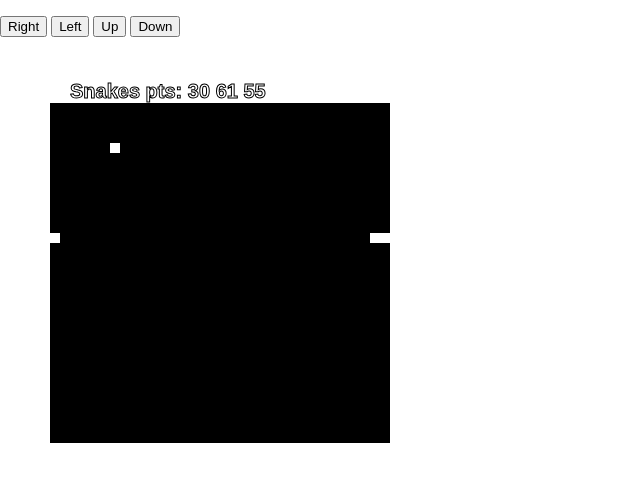
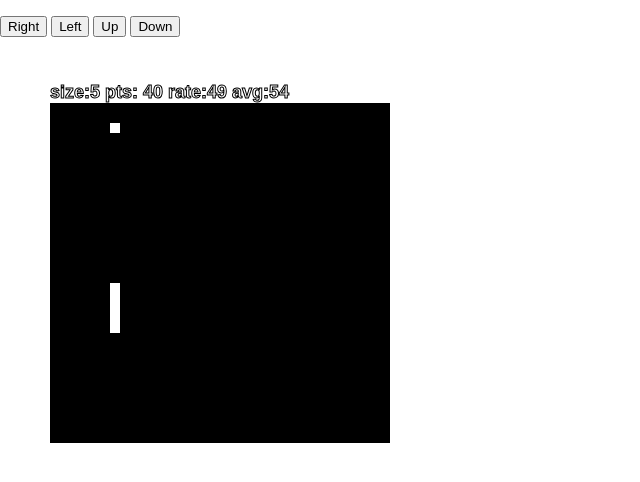
Before and after one commit to JKRuigu/snake_game, a plain HTML site: page index.html in a window 1280 px wide. Shown: the whole page, without its empty margins (0-640 px from the left). Drawn offline with Linux system fonts and the light colour scheme.

Commit message:
modifing styles

```diff
--- a/js/main.js
+++ b/js/main.js
@@ -1,5 +1,6 @@
 var canvas = document.getElementById('mycanvas');
 var ctx = canvas.getContext('2d');
+// var ctx2 = canvas.getContext('2d');
 
 var x = 150; //width of canvas;
 var y = 170; //height of canvas;
@@ -36,7 +37,7 @@ displaySnake = (x,y,sizeX,sizeY,data)=>{
 
 displayScore =(points)=>{
 	ctx.clearRect(30,5,350,55);
-	ctx.font= 'Bold 20px Sans-Serif';
+	ctx.font= 'Bold 18px Sans-Serif';
 	var avg =0;
 	if (points !=0 ) {
 		pointsArr.push(Math.floor((points/interval)*100));
@@ -50,8 +51,8 @@ displayScore =(points)=>{
 		avg = 0;
 	}
 	let rate  = Math.floor((points/interval)*100);
-	let txt = `Snakes pts: ${points} ${rate} ${avg}`
-	ctx.strokeText(txt, 70, 45);//displays the game title;
+	let txt = `size:${size} pts: ${points} rate:${rate} avg:${avg}`
+	ctx.strokeText(txt, 50, 45);//displays the game title;
 }
 
 createRandom = ()=>{
@@ -83,6 +84,7 @@ data = intializeGame(m,maxX,maxY,sizeX,sizeY,data,treasure);
 // CREATE TREASURE;
 createTreasure = (treasure=[])=>{
 		// treasure = [{"x":createRandom(),"y":createRandom(),isFound:false}]; //create treasure;
+		// ctx2.fillStyle = 'rgb(255,0,13)';
 		treasure = [{"x":150,"y":70,isFound:false}]; //create treasure;
 		ctx.clearRect(treasure.x,treasure.y,sizeX,sizeY); //display treasure;
 		console.log("created treasure");
@@ -165,7 +167,7 @@ move = (index,bool) =>{
 // CHECK IF TREASURE IS FOUND;
 isTreaseureFound = ()=>{
 	if (data[0].x == treasure[0].x && data[0].y == treasure[0].y && treasure[0].isFound == false ) {
-		console.log("Heck! Yeah");
+		// console.log("Heck! Yeah");
 		treasure[0].isFound = true;
 		used = false;
 		setPending();
@@ -174,13 +176,13 @@ isTreaseureFound = ()=>{
 
 // set pending to true;
 setPending = ()=>{
-		console.log("PENDING.......")
+		// console.log("PENDING.......")
 		pending= true;
 		getReward();
 }
 
 getReward =()=>{
-		console.log("Mmmmmh");
+		// console.log("Mmmmmh");
 		let myData2 = [{"x":treasure[0].x,"y":treasure[0].y}];
 		let jk2 = [...myData2];
 		data.forEach(x=>jk2.push(x))
@@ -281,6 +283,6 @@ var myTimer = setInterval(()=>{
 		default:
 			console.log("default");
 	}
-},100);
+},50);
 
-setInterval(()=>{clearInterval(myTimer)},50000);
+setInterval(()=>{clearInterval(myTimer)},500000);
```
Also changed, not shown: index.html (+1 -1 lines).
